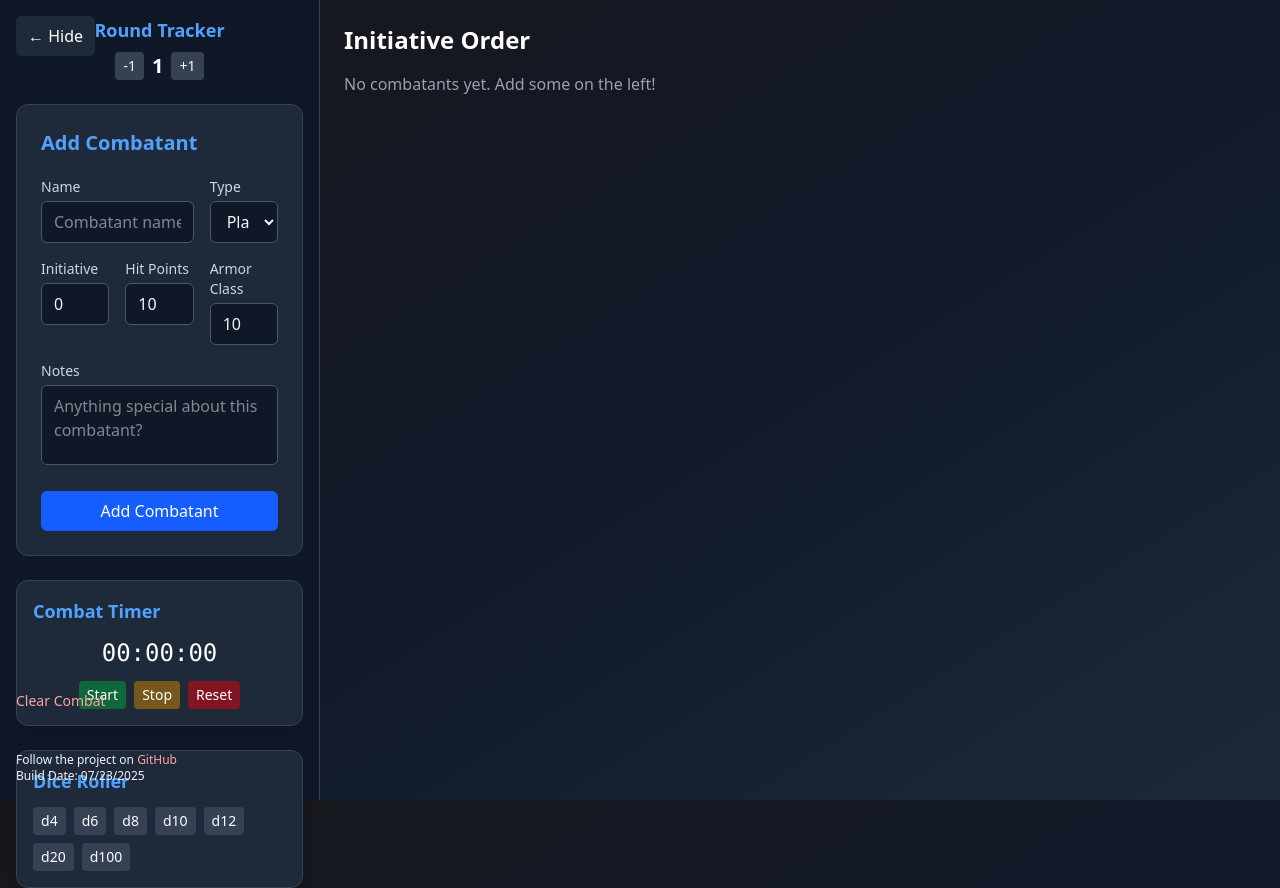
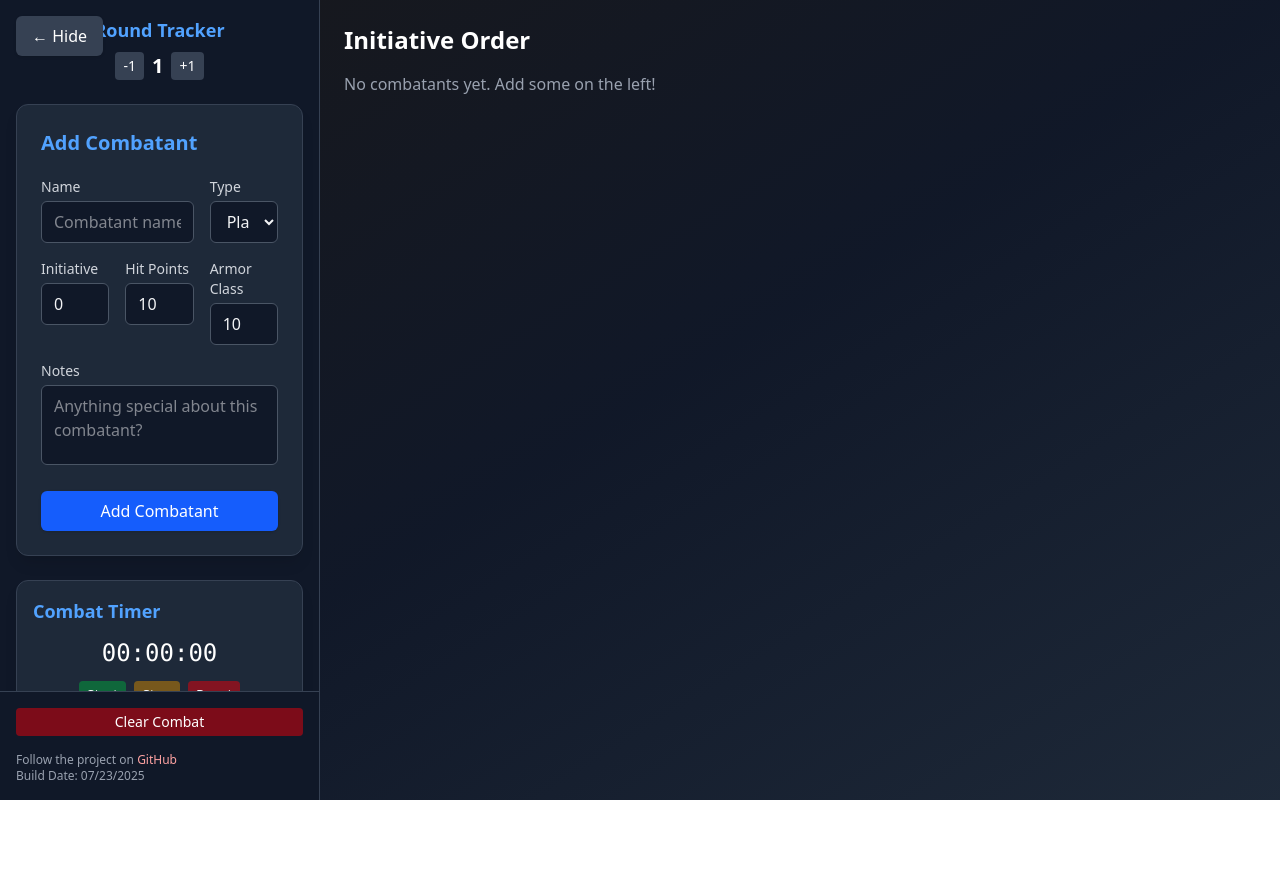
Before and after one commit to bhtylerbell/combat-tracker, a Next.js app: page / in a window 1280 px wide. After the commit the page ends 800 px from the top, so only its background shows below. Built offline with nearby package versions, Linux system fonts and the light colour scheme.

Commit message:
Refactor button styles for consistency and reusability across components

```diff
--- a/src/app/components/AddCombatantForm.tsx
+++ b/src/app/components/AddCombatantForm.tsx
@@ -3,6 +3,7 @@
 import { useState } from "react";
 import { Combatant, CombatantType } from "@/types/combatant";
 import { v4 as uuidv4 } from "uuid";
+import { primaryButton } from "@/styles/buttonStyles";
 
 interface Props {
   onAdd: (combatant: Combatant) => void;
@@ -133,7 +134,7 @@ export default function AddCombatantForm({ onAdd, combatantCount }: Props) {
       <button
         type="submit"
         disabled={combatantCount >= 50}
-        className="w-full bg-blue-600 hover:bg-blue-500 text-white font-medium py-2 px-4 rounded-md transition duration-150 disabled:opacity-50"
+        className={`w-full ${primaryButton} disabled:opacity-50`}
       >
         Add Combatant
       </button>
--- a/src/app/components/CombatantCard.tsx
+++ b/src/app/components/CombatantCard.tsx
@@ -1,5 +1,6 @@
 import { Combatant } from "@/types/combatant";
 import { useState, useRef, useEffect } from "react";
+import { smallDanger, smallSuccess, smallSecondary } from "@/styles/buttonStyles";
 
 interface Props {
   combatant: Combatant;
@@ -280,11 +281,7 @@ export default function CombatantCard({
           <button
             key={n}
             onClick={() => applyHPChange(n)}
-            className={`px-2 py-1 rounded border border-gray-600 text-xs font-medium ${
-              n < 0
-                ? "text-red-200 bg-gray-700 hover:bg-gray-600"
-                : "text-emerald-200 bg-gray-700 hover:bg-gray-600"
-            }`}
+            className={n < 0 ? smallDanger : smallSuccess}
           >
             {n > 0 ? `+${n}` : n}
           </button>
@@ -297,13 +294,13 @@ export default function CombatantCard({
         />
         <button
           onClick={() => applyHPChange(-adjustValue)}
-          className="text-xs px-2 py-1 rounded bg-gray-700 border border-gray-600 text-red-200 hover:bg-gray-600"
+          className={smallDanger}
         >
           -DMG
         </button>
         <button
           onClick={() => applyHPChange(adjustValue)}
-          className="text-xs px-2 py-1 rounded bg-gray-700 border border-gray-600 text-emerald-200 hover:bg-gray-600"
+          className={smallSuccess}
         >
           +Heal
         </button>
@@ -336,7 +333,7 @@ export default function CombatantCard({
 
       {/* Toggleable Conditions */}
       <button
-        className="text-xs text-blue-400 hover:underline mb-2"
+        className={`${smallSecondary} text-blue-400 hover:text-blue-300 mb-2`}
         onClick={() => setShowConditions((prev) => !prev)}
       >
         {showConditions ? "Hide Conditions" : "Show Common Conditions"}
@@ -356,10 +353,8 @@ export default function CombatantCard({
                     updateStatuses([...current, condition]);
                   }
                 }}
-                className={`px-2 py-0.5 rounded-full text-xs font-medium border transition ${
-                  isActive
-                    ? "bg-blue-600 text-white border-blue-400"
-                    : "bg-gray-700 text-gray-300 border-gray-600 hover:bg-gray-600"
+                className={`${smallSecondary} ${
+                  isActive ? "!bg-blue-600 border-blue-400" : ""
                 }`}
               >
                 {condition}
--- a/src/app/page.tsx
+++ b/src/app/page.tsx
@@ -8,6 +8,21 @@ import { useEffect } from "react";
 import { Analytics } from "@vercel/analytics/next";
 
 export default function CombatPage() {
+  // Button styling constants
+  const buttonBase = "px-4 py-2 rounded-md shadow text-white";
+  const primaryButton = `${buttonBase} bg-blue-600 hover:bg-blue-500`;
+  const secondaryButton = `${buttonBase} bg-gray-700 hover:bg-gray-600`;
+  const dangerButton = `${buttonBase} bg-red-600 hover:bg-red-500`;
+  const warningButton = `${buttonBase} bg-yellow-600 hover:bg-yellow-500`;
+  const successButton = `${buttonBase} bg-green-600 hover:bg-green-500`;
+
+  // Small button variant
+  const smallButton = "px-2 py-1 text-sm rounded text-white";
+  const smallSecondary = `${smallButton} bg-gray-700 hover:bg-gray-600`;
+  const smallDanger = `${smallButton} bg-red-600/50 hover:bg-red-500`;
+  const smallWarning = `${smallButton} bg-yellow-600/50 hover:bg-yellow-500`;
+  const smallSuccess = `${smallButton} bg-green-600/50 hover:bg-green-500`;
+
   // Form state
   const STORAGE_KEY = "combat_tracker_state";
   const [hasLoaded, setHasLoaded] = useState(false);
@@ -143,7 +158,8 @@ export default function CombatPage() {
     <div className="min-h-screen flex">
       <button
         onClick={() => setIsSidebarOpen(!isSidebarOpen)}
-        className="fixed top-4 left-4 z-50 bg-gray-800 text-white px-3 py-2 rounded-md shadow hover:bg-gray-700 focus:outline-none"
+        className={`fixed top-4 left-4 z-50 ${secondaryButton} focus:outline-none`}
+        aria-label={isSidebarOpen ? "Hide Sidebar" : "Show Sidebar"}
       >
         {isSidebarOpen ? "← Hide" : "→ Show"}
       </button>
@@ -154,13 +170,13 @@ export default function CombatPage() {
       <aside
         className={`transition-all duration-300 ${
           isSidebarOpen
-            ? "w-full md:w-1/3 lg:w-1/4 p-4"
+            ? "w-full md:w-1/3 lg:w-1/4"
             : "w-0 p-0 overflow-hidden"
         } sticky top-0 h-screen border-r border-gray-700 bg-gray-900`}
       >
         {isSidebarOpen && (
-          <>
-            <div className="flex-1 overflow-y-auto">
+          <div className="h-full flex flex-col relative">
+            <div className="flex-1 overflow-y-auto p-4">
               {/* Round Tracker */}
               <div className="mb-6 text-center">
                 <h2 className="text-lg font-semibold text-blue-400 mb-2">
@@ -170,7 +186,7 @@ export default function CombatPage() {
                   <button
                     type="button"
                     onClick={() => setRound((r) => Math.max(1, r - 1))}
-                    className="px-2 py-1 text-sm bg-gray-700 text-white rounded hover:bg-gray-600"
+                    className={smallSecondary}
                   >
                     -1
                   </button>
@@ -178,7 +194,7 @@ export default function CombatPage() {
                   <button
                     type="button"
                     onClick={() => setRound((r) => r + 1)}
-                    className="px-2 py-1 text-sm bg-gray-700 text-white rounded hover:bg-gray-600"
+                    className={smallSecondary}
                   >
                     +1
                   </button>
@@ -189,9 +205,8 @@ export default function CombatPage() {
                 onAdd={addCombatant}
                 combatantCount={combatants.length}
               />
-            </div>
 
-            {/* Combat Timer */}
+{/* Combat Timer */}
             <div className="mt-6 bg-gray-800 border border-gray-700 rounded-xl shadow-lg p-4 space-y-3">
               <h2 className="text-lg font-semibold text-blue-400">
                 Combat Timer
@@ -202,13 +217,13 @@ export default function CombatPage() {
               <div className="flex justify-center gap-2">
                 <button
                   onClick={() => setIsTimerRunning(true)}
-                  className="px-2 py-1 text-sm bg-green-600/50 text-white rounded hover:bg-green-500"
+                  className={smallSuccess}
                 >
                   Start
                 </button>
                 <button
                   onClick={() => setIsTimerRunning(false)}
-                  className="px-2 py-1 text-sm bg-yellow-600/50 text-white rounded hover:bg-yellow-500"
+                  className={smallWarning}
                 >
                   Stop
                 </button>
@@ -217,15 +232,17 @@ export default function CombatPage() {
                     setIsTimerRunning(false);
                     setTimer(0);
                   }}
-                  className="px-2 py-1 text-sm bg-red-600/50 text-white rounded hover:bg-red-500"
+                  className={smallDanger}
                 >
                   Reset
                 </button>
               </div>
+
+
             </div>
 
             {/* Dice Roller */}
-            <div className="mt-6 bg-gray-800 border border-gray-700 rounded-xl shadow-lg p-4 space-y-3">
+            <div className="mt-6 mb-32 bg-gray-800 border border-gray-700 rounded-xl shadow-lg p-4 space-y-3">
               <h2 className="text-lg font-semibold text-blue-400">
                 Dice Roller
               </h2>
@@ -234,7 +251,7 @@ export default function CombatPage() {
                   <button
                     key={sides}
                     onClick={() => rollDice(sides)}
-                    className="px-2 py-1 bg-gray-700 text-white text-sm rounded hover:bg-gray-600"
+                    className={smallSecondary}
                   >
                     d{sides}
                   </button>
@@ -244,16 +261,19 @@ export default function CombatPage() {
                 <p className="text-white text-sm">Result: {diceResult}</p>
               )}
             </div>
+            </div>
 
-            <div className="relative md:fixed bottom-4">
+
+
+            <div className="absolute bottom-0 left-0 right-0 p-4 bg-gray-900 border-t border-gray-700">
               <button
                 type="button"
                 onClick={() => setShowConfirmClear(true)}
-                className="mt-4 text-sm text-red-300 hover:text-red-400"
+                className={`${smallDanger} w-full mb-4`}
               >
                 Clear Combat
               </button>
-              <div className="mt-10 text-xs text-white-300 w-full">
+              <div className="text-xs text-gray-400">
                 Follow the project on{" "}
                 <a
                   href="https://github.com/bhtylerbell/combat-tracker.git"
@@ -267,7 +287,7 @@ export default function CombatPage() {
                 Build Date: {version}
               </div>
             </div>
-          </>
+          </div>
         )}
       </aside>
 
@@ -306,7 +326,7 @@ export default function CombatPage() {
               <div className="flex justify-center gap-4">
                 <button
                   onClick={() => setShowConfirmClear(false)}
-                  className="px-4 py-1 text-sm text-gray-300 bg-gray-700 hover:bg-gray-600 rounded"
+                  className={secondaryButton}
                 >
                   Cancel
                 </button>
@@ -318,7 +338,7 @@ export default function CombatPage() {
                     localStorage.removeItem(STORAGE_KEY);
                     setShowConfirmClear(false);
                   }}
-                  className="px-4 py-1 text-sm bg-red-600 hover:bg-red-500 text-white rounded"
+                  className={dangerButton}
                 >
                   Confirm
                 </button>
@@ -332,13 +352,13 @@ export default function CombatPage() {
         <div className="fixed bottom-4 right-4 flex gap-2 z-50">
           <button
             onClick={previousTurn}
-            className="bg-gray-700 hover:bg-gray-600 text-white px-4 py-2 rounded-md shadow"
+            className={secondaryButton}
           >
             Previous Turn
           </button>
           <button
             onClick={nextTurn}
-            className="bg-blue-600 hover:bg-blue-500 text-white px-4 py-2 rounded-md shadow"
+            className={primaryButton}
           >
             Next Turn
           </button>
--- /dev/null
+++ b/src/app/styles/buttonStyles.ts
@@ -0,0 +1,14 @@
+// Button styling constants
+export const buttonBase = "px-4 py-2 rounded-md shadow text-white";
+export const primaryButton = `${buttonBase} bg-blue-600 hover:bg-blue-500`;
+export const secondaryButton = `${buttonBase} bg-gray-700 hover:bg-gray-600`;
+export const dangerButton = `${buttonBase} bg-red-600 hover:bg-red-500`;
+export const warningButton = `${buttonBase} bg-yellow-600 hover:bg-yellow-500`;
+export const successButton = `${buttonBase} bg-green-600 hover:bg-green-500`;
+
+// Small button variant
+export const smallButton = "px-2 py-1 text-sm rounded text-white";
+export const smallSecondary = `${smallButton} bg-gray-700 hover:bg-gray-600`;
+export const smallDanger = `${smallButton} bg-red-600/50 hover:bg-red-500`;
+export const smallWarning = `${smallButton} bg-yellow-600/50 hover:bg-yellow-500`;
+export const smallSuccess = `${smallButton} bg-green-600/50 hover:bg-green-500`;
```
